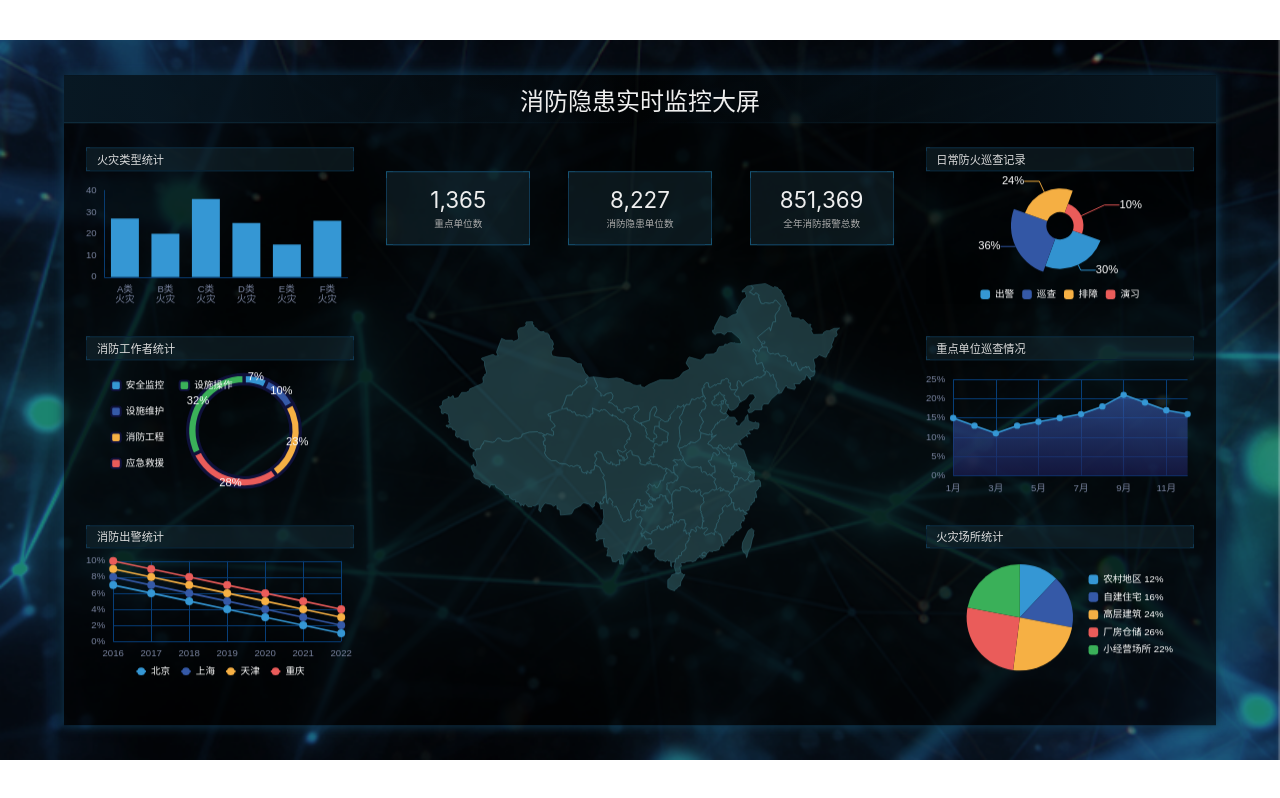
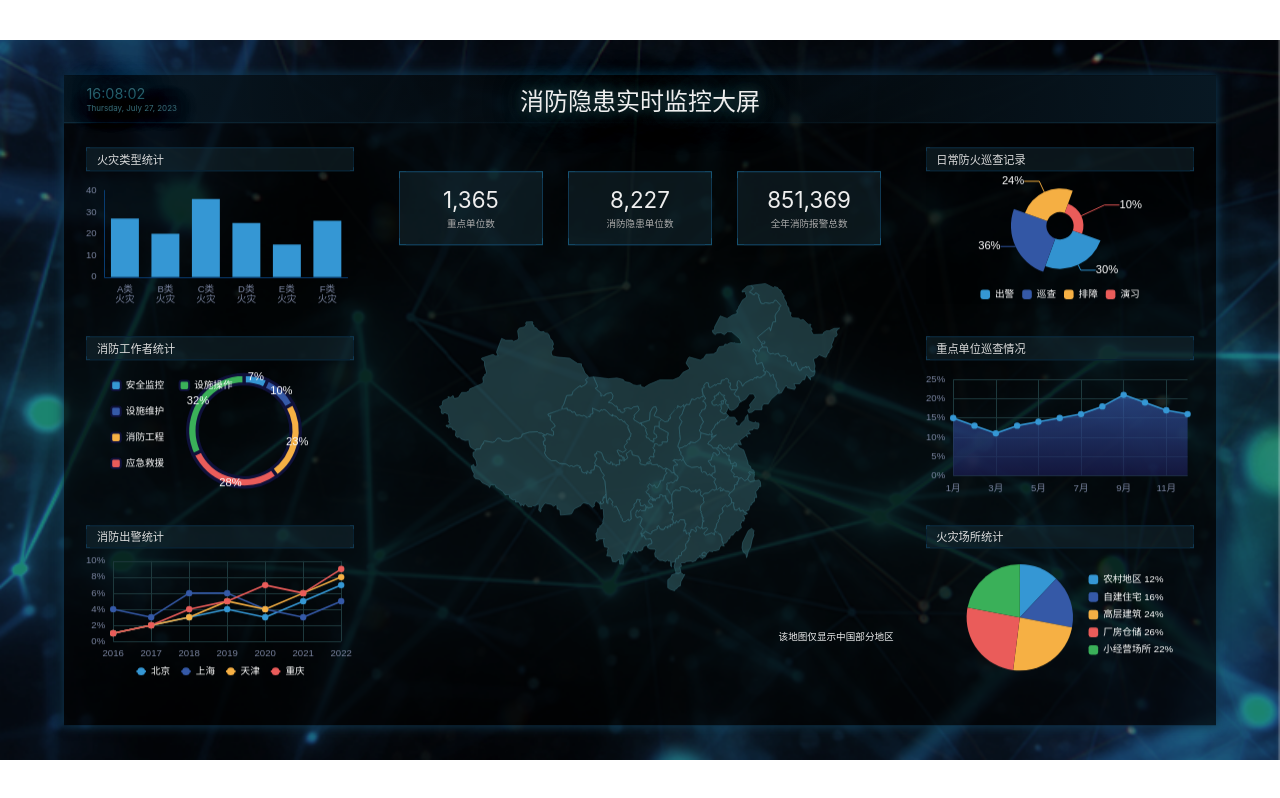
Before and after one commit to AAAACH/big-screen, a React (Vite) app: page /#/ in a window 1280 px wide. Built offline with nearby package versions, Linux system fonts and the light colour scheme.

Commit message:
add clock

```diff
--- a/src/components/Chart2.tsx
+++ b/src/components/Chart2.tsx
@@ -26,13 +26,13 @@ export const Chart2 = () => {
         type: 'category',
         boundaryGap: false,
         data: [2016, 2017, 2018, 2019, 2020, 2021, 2022],
-        splitLine: {show: true, lineStyle: {color: '#073E78'}},
+        splitLine: {show: true, lineStyle: {color: '#1e393d'}},
         axisTick: {show: false},
         axisLine: {show: false},
       },
       yAxis: {
         type: 'value',
-        splitLine: {lineStyle: {color: '#073E78'}},
+        splitLine: {lineStyle: {color: '#1e393d'}},
         axisLabel: {
           formatter(val) {
             return val * 100 + '%';
@@ -43,27 +43,27 @@ export const Chart2 = () => {
         {
           name: '北京',
           type: 'line',
-          data: [0.01, 0.02, 0.03, 0.04, 0.05, 0.06, 0.07].reverse()
+          data: [0.01, 0.02, 0.03, 0.04, 0.03, 0.05, 0.07]
         },
         {
           name: '上海',
           type: 'line',
-          data: [0.02, 0.03, 0.04, 0.05, 0.06, 0.07, 0.08].reverse()
+          data: [0.04, 0.03, 0.06, 0.06, 0.04, 0.03, 0.05]
         },
         {
           name: '天津',
           type: 'line',
-          data: [0.03, 0.04, 0.05, 0.06, 0.07, 0.08, 0.09].reverse()
+          data: [0.01, 0.02, 0.03, 0.05, 0.04, 0.06, 0.08]
         },
         {
           name: '重庆',
           type: 'line',
-          data: [0.04, 0.05, 0.06, 0.07, 0.08, 0.09, 0.10].reverse()
+          data: [0.01, 0.02, 0.04, 0.05, 0.07, 0.06, 0.09]
         }
       ].map(obj => ({
         ...obj,
         symbol: 'circle',
-        symbolSize: px(5),
+        symbolSize: px(4),
         lineStyle: {width: px(1)}
       }))
     }));
--- a/src/components/Chart3.tsx
+++ b/src/components/Chart3.tsx
@@ -13,13 +13,13 @@ export const Chart3 = () => {
         type: 'category',
         boundaryGap: false,
         data: ['1月', '2月', '3月', '4月', '5月', '6月', '7月', '8月', '9月', '10月', '11月', '12月'],
-        splitLine: {show: true, lineStyle: {color: '#073E78'}},
+        splitLine: {show: true, lineStyle: {color: '#1e393d'}},
         axisTick: {show: false},
         axisLine: {show: false},
       },
       yAxis: {
         type: 'value',
-        splitLine: {lineStyle: {color: '#073E78'}},
+        splitLine: {lineStyle: {color: '#1e393d'}},
         axisLabel: {
           formatter(val) {
             return val * 100 + '%';
--- a/src/components/Chart4.tsx
+++ b/src/components/Chart4.tsx
@@ -11,7 +11,7 @@ export const Chart4 = () => {
     // @ts-ignore
     echarts.registerMap('CN', china);
     myChart.setOption(createEchartsOptions({
-      color: ['#3597d4', '#3559a7', '#f6b044', '#ea5c5a', '#3ab059', '#fdfdfd'],
+      color: ['#4ba2a7', '#3559a7', '#f6b044', '#ea5c5a', '#3ab059', '#fdfdfd'],
       xAxis: {show: false},
       yAxis: {show: false},
       series: [
@@ -32,6 +32,9 @@ export const Chart4 = () => {
     }));
   }, []);
   return (
-    <div ref={divRef} className="chart"/>
+    <>
+      <div ref={divRef} className="chart"/>
+      <p>该地图仅显示中国部分地区</p>
+    </>
   );
 };
--- /dev/null
+++ b/src/components/Clock.tsx
@@ -0,0 +1,59 @@
+import React, {useEffect} from 'react';
+
+export const Clock = () => {
+  useEffect(() => {
+    const clock = document.querySelector('.clock');
+    const timer = document.createElement('div');
+    const dater = document.createElement('div');
+    clock.appendChild(timer);
+    clock.appendChild(dater);
+    const step = () => {
+      setTimeout(() => {
+        const time = new Date();
+        const hour = time.getHours();
+        const minute = time.getMinutes();
+        const second = time.getSeconds();
+        const year = time.getFullYear();
+        const month = time.getMonth() + 1;
+        const date = time.getDate();
+        const day = time.getDay();
+        const monthMap = {
+          1: 'January',
+          2: 'February',
+          3: 'March',
+          4: 'April',
+          5: 'May',
+          6: 'June',
+          7: 'July',
+          8: 'August',
+          9: 'September',
+          10: 'October',
+          11: 'November',
+          12: 'December'
+        };
+        const dayMap = {
+          1: 'Monday',
+          2: 'Tuesday',
+          3: 'Wednesday',
+          4: 'Thursday',
+          5: 'Friday',
+          6: 'Saturday',
+          7: 'Sunday'
+        };
+        minute < 10
+          ? second < 10
+          ? (timer.innerHTML = hour + ':0' + minute + ':0' + second)
+          : (timer.innerHTML = hour + ':0' + minute + ':' + second)
+          : second < 10
+          ? (timer.innerHTML = hour + ':' + minute + ':0' + second)
+          : (timer.innerHTML = hour + ':' + minute + ':' + second);
+        dater.innerHTML = dayMap[day] + ', ' + monthMap[month] + ' ' + date + ', ' + year;
+        step();
+      }, 1000);
+    };
+    step();
+  }, []);
+  return (
+    <div className="clock"/>
+  );
+};
--- a/src/pages/home.scss
+++ b/src/pages/home.scss
@@ -19,6 +19,7 @@
       font-size: px(15);
       background: linear-gradient(90deg, rgba(8, 24, 35, 1) 0%, rgba(0, 0, 0, 0) 50%, rgba(8, 24, 35, 1) 100%);
       position: relative;
+      text-shadow: 0 0 10px #1d393d, 0 0 20px #1d393d, 0 0 30px #1d393d, 0 0 40px #1d393d;
       &::before {
         content: '';
         position: absolute;
@@ -26,7 +27,21 @@
         bottom: 0;
         left: 0;
         right: 0;
-          background: linear-gradient(90deg, rgba(16, 48, 65, 1) 0%, rgba(0, 0, 0, 0) 50%, rgba(16, 48, 65, 1) 100%);
+        background: linear-gradient(90deg, rgba(16, 48, 65, 1) 0%, rgba(0, 0, 0, 0) 50%, rgba(16, 48, 65, 1) 100%);
+      }
+      .clock {
+        position: absolute;
+        left: px(14);
+        color: #376c78;
+        > div {
+          &:first-child {
+            font-size: px(9);
+            margin-bottom: px(1);
+          }
+          &:nth-child(2) {
+            font-size: px(5)
+          }
+        }
       }
     }
     main {
@@ -66,9 +81,14 @@
         > .chart {
           height: px(240);
         }
+        > p {
+          font-size: px(6);
+          color: #eee;
+          text-align: end;
+        }
         > .formWrapper {
           display: flex;
-          justify-content: space-between;
+          justify-content: space-around;
           div {
             margin-top: px(15);
             width: px(90);
--- a/src/pages/home.tsx
+++ b/src/pages/home.tsx
@@ -8,11 +8,13 @@ import {Chart5} from '../components/Chart5';
 import {Chart6} from '../components/Chart6';
 import {Chart7} from '../components/Chart7';
 import {Form} from '../components/Form';
+import {Clock} from '../components/Clock';
 
 export const Home = () => {
   return (
     <div className="home">
       <header>
+        <Clock/>
         <span>消防隐患实时监控大屏</span>
       </header>
       <main>
```
